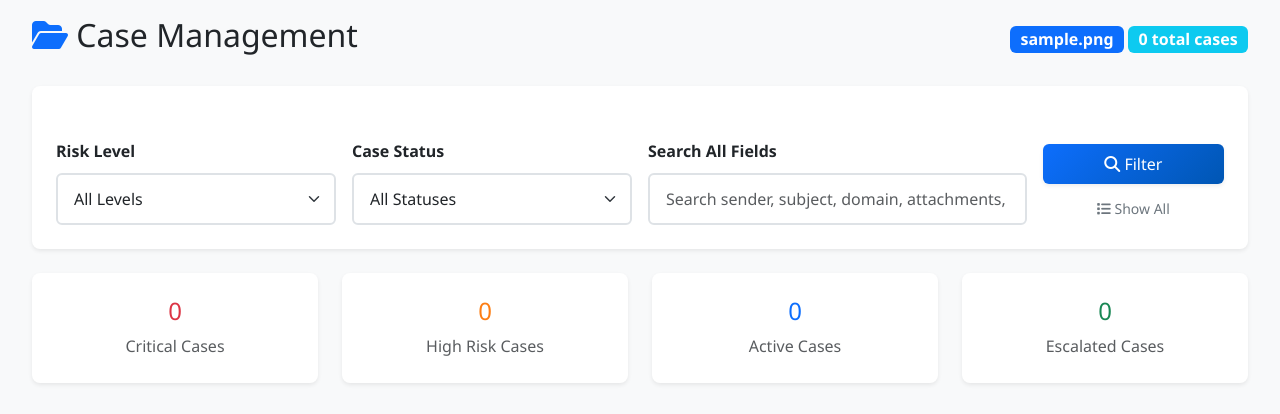
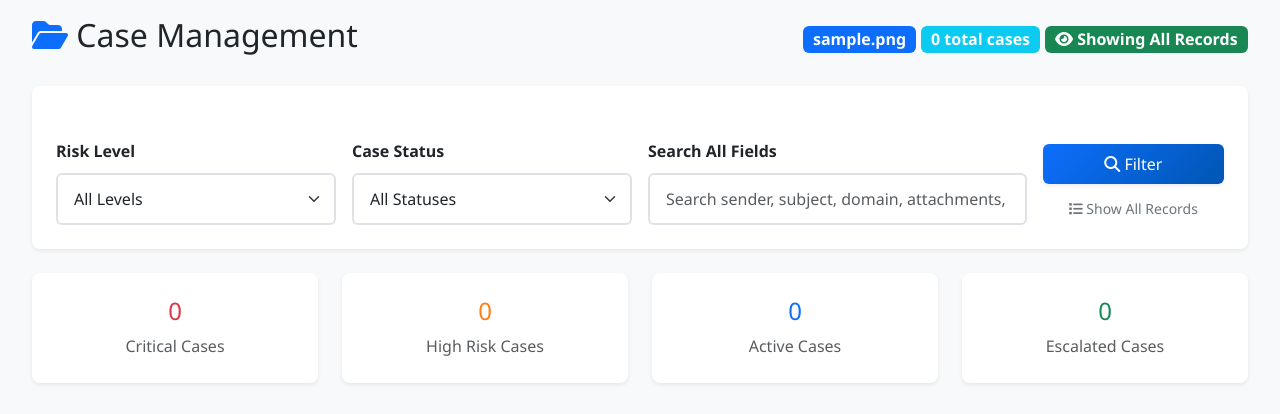
Before and after one commit to Rudolph001/new_001, a Flask app: page /cases/1?per_page=all in a window 1280 px wide. Shown: the part 139-553 px from the top of the page. Run offline with Flask 3, Linux system fonts and the light colour scheme; tables that the repository leaves empty hold one stand-in row (values such as "Sample post"); some libraries are stand-ins or nearby versions.

Commit message:
Assistant checkpoint: Enhanced Show All to display unlimited records
Assistant generated file changes:
- routes.py: Update cases route to handle unlimited records for 'Show All' option
- templates/cases.html: Update Show All button text to indicate it shows all records, Add record count indicator for Show All functionality, Update pagination section to handle Show All mode, Add performance warning for large datasets

---

User prompt:

Add "Show All" option to view up to 10,000 records without pagination

make this more than 10000 mak it the count of the case imported could be more than 10000:

Replit-Commit-Author: Assistant
Replit-Commit-Session-Id: 6bb8b92b-ef1b-4c0e-a394-10fc803de3d6

```diff
--- a/routes.py
+++ b/routes.py
@@ -301,7 +301,34 @@ def cases(session_id):
 
     # Handle "show all" functionality
     if per_page_param == 'all':
-        per_page = 10000  # Large number to show all records
+        # Get total count of records that match the filter criteria
+        count_query = EmailRecord.query.filter_by(session_id=session_id).filter(
+            db.or_(EmailRecord.whitelisted.is_(None), EmailRecord.whitelisted == False)
+        )
+        if risk_level:
+            count_query = count_query.filter(EmailRecord.risk_level == risk_level)
+        if case_status:
+            count_query = count_query.filter(EmailRecord.case_status == case_status)
+        if search:
+            search_term = f"%{search}%"
+            count_query = count_query.filter(
+                db.or_(
+                    EmailRecord.sender.ilike(search_term),
+                    EmailRecord.subject.ilike(search_term),
+                    EmailRecord.recipients_email_domain.ilike(search_term),
+                    EmailRecord.recipients.ilike(search_term),
+                    EmailRecord.attachments.ilike(search_term),
+                    EmailRecord.justification.ilike(search_term),
+                    EmailRecord.user_response.ilike(search_term),
+                    EmailRecord.record_id.ilike(search_term),
+                    EmailRecord.department.ilike(search_term),
+                    EmailRecord.bunit.ilike(search_term)
+                )
+            )
+
+        total_records = count_query.count()
+        per_page = max(total_records, 1)  # Set per_page to actual total count
+        page = 1  # Reset to first page when showing all
     else:
         per_page = int(per_page_param) if per_page_param.isdigit() else 200
 
--- a/templates/cases.html
+++ b/templates/cases.html
@@ -19,6 +19,11 @@
             <div class="session-info">
                 <span class="badge bg-primary fs-6">{{ session.filename }}</span>
                 <span class="badge bg-info fs-6">{{ cases.total }} total cases</span>
+                {% if request.args.get('per_page') == 'all' %}
+                    <span class="badge bg-success fs-6">
+                        <i class="fas fa-eye"></i> Showing All Records
+                    </span>
+                {% endif %}
             </div>
         </div>
     </div>
@@ -64,7 +69,7 @@
                     <i class="fas fa-search"></i> Filter
                 </button>
                 <a href="{{ url_for('cases', session_id=session.id, per_page='all') }}" class="btn btn-outline-secondary btn-sm">
-                    <i class="fas fa-list"></i> Show All
+                    <i class="fas fa-list"></i> Show All Records
                 </a>
             </div>
         </div>
@@ -156,6 +161,14 @@
     </div>
     <div class="card-body">
         {% if cases.items %}
+        {% if request.args.get('per_page') == 'all' and cases.total > 1000 %}
+        <div class="alert alert-warning">
+            <i class="fas fa-exclamation-triangle"></i>
+            <strong>Performance Notice:</strong> Displaying all {{ cases.total }} records may take longer to load and render.
+            Consider using filters to narrow down results for better performance.
+        </div>
+        {% endif %}
+
         <div class="table-responsive">
             <table class="table table-hover" id="casesTable">
                 <thead>
@@ -245,7 +258,7 @@
         </div>
 
         <!-- Pagination -->
-        {% if cases.pages > 1 %}
+        {% if cases.pages > 1 and request.args.get('per_page') != 'all' %}
         <nav aria-label="Cases pagination" class="mt-4">
             <ul class="pagination justify-content-center">
                 {% if cases.has_prev %}
```
